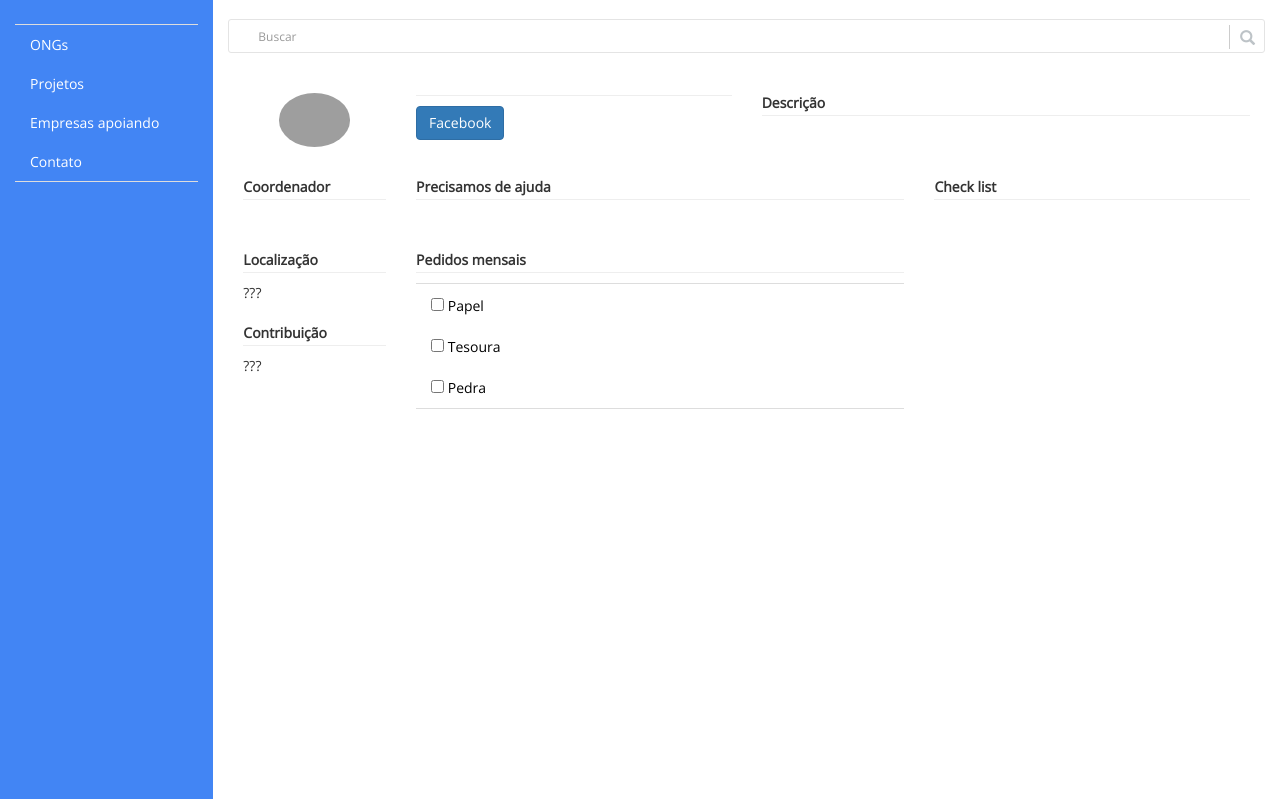
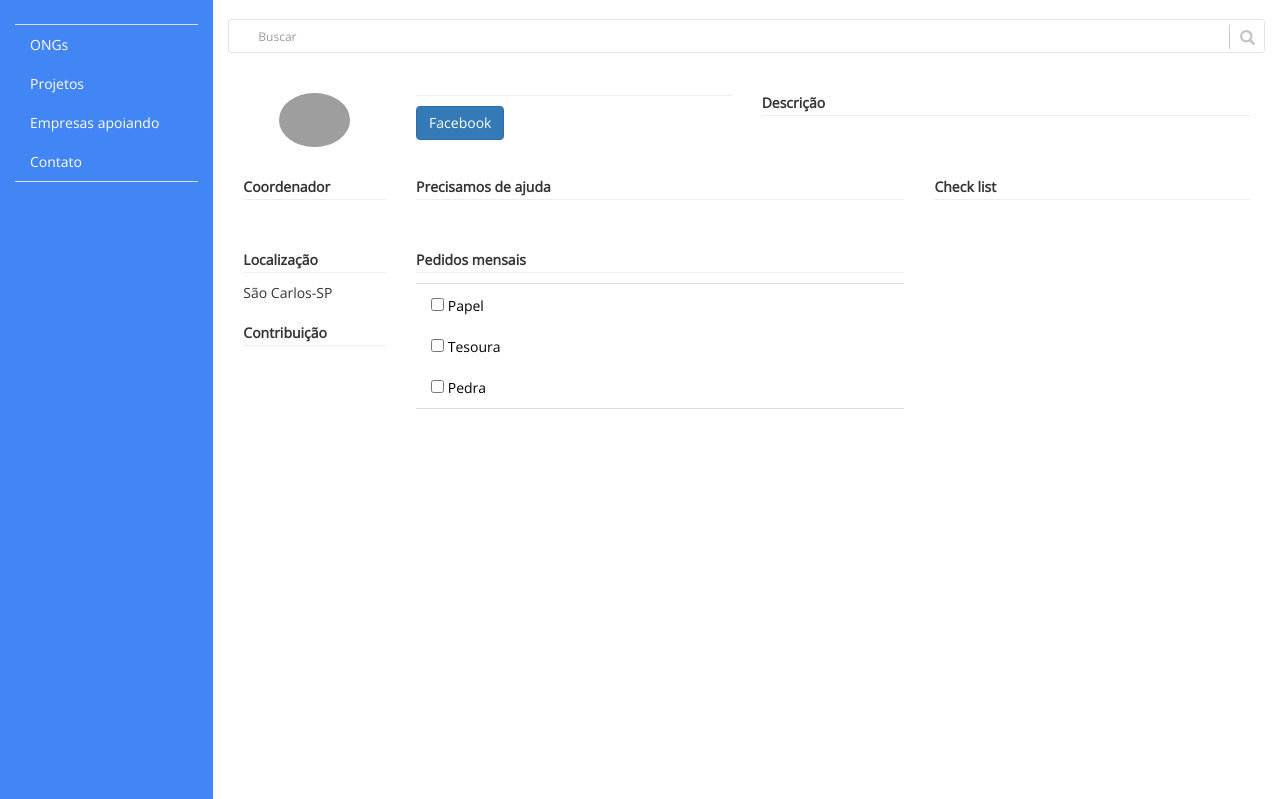
Before and after one commit to opensanca/maoaberta, a Django app: template maoaberta/templates/organizations/organization_details.html in a window 1280 px wide. Shown: the part 51-850 px from the top of the page. Run offline with Django 3.2, Linux system fonts and the light colour scheme; the template is opened without the code that fills it, so the values that code supplies are empty; some libraries are stand-ins or nearby versions; grey boxes are pictures that could not be loaded.

Commit message:
fixed issues of previous commit

```diff
--- a/maoaberta/maoaberta/urls.py
+++ b/maoaberta/maoaberta/urls.py
@@ -25,5 +25,5 @@ urlpatterns = [
     url(r'^$', HomePageView.as_view(), name='home'),
     url(r'^login/$', LoginView.as_view(), name='login'),
     url(r'^(?P<pk>\d+)/$', ContributorDetailView.as_view(), name='contributor-detail'),
-    url(r'^organization/(?P<pk>\d+)/$', OrganizationDetailView.as_view(), name='organization-detail')
+    url(r'^organization/(?P<pk>\d+)/$', OrganizationDetailView.as_view(), name='organization-detail'),
 ]
--- a/maoaberta/templates/organizations/organization_details.html
+++ b/maoaberta/templates/organizations/organization_details.html
@@ -47,21 +47,21 @@
   <div class="col-md-2">
     <strong>Coordenador</strong>
     <hr/>
-    {{object.coordinator}}
+    {{ object.coordinator }}
     <br><br>
     <strong>Localização</strong>
     <hr/>
-    <span>???</span>
+    <span>São Carlos-SP</span>
     <br><br>
     <strong>Contribuição</strong>
     <hr/>
-    <span>???</span>
+    <span></span>
   </div>
 
   <div class="col-md-6">
    <strong>Precisamos de ajuda</strong>
    <hr/>
-   {{object.necessity_description}}
+   {{ object.necessity_description }}
    <br><br>
 
    <strong>Pedidos mensais</strong>
@@ -75,7 +75,7 @@
 <div class="col-md-4">
   <strong>Check list</strong>
   <hr/>
-  {{object.projects}}
+  {{ object.projects }}
 </div>
 </div>
 {% endblock content %}
```
Also changed, not shown: maoaberta/templates/organizations/organization_details.png (added).
